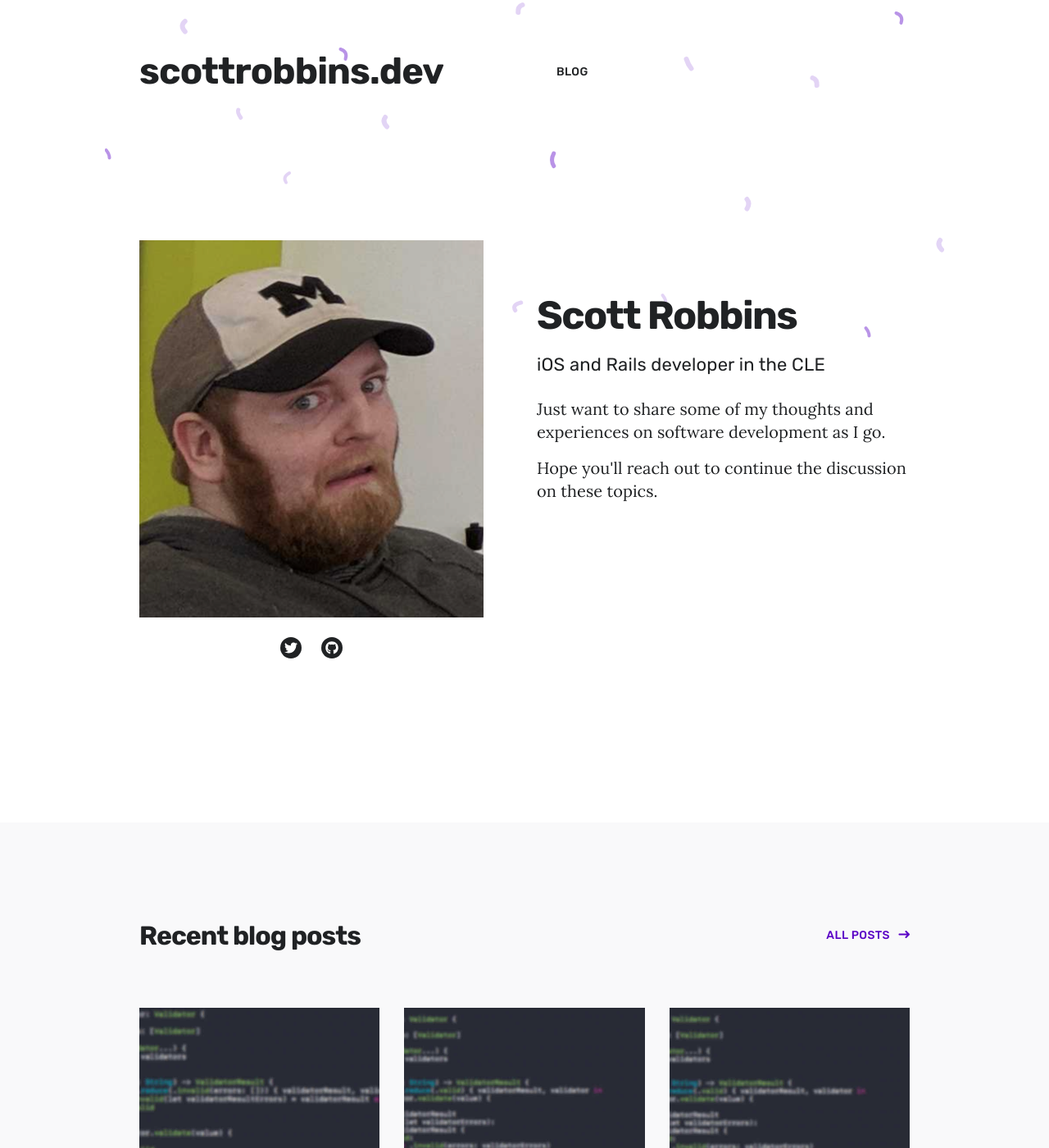
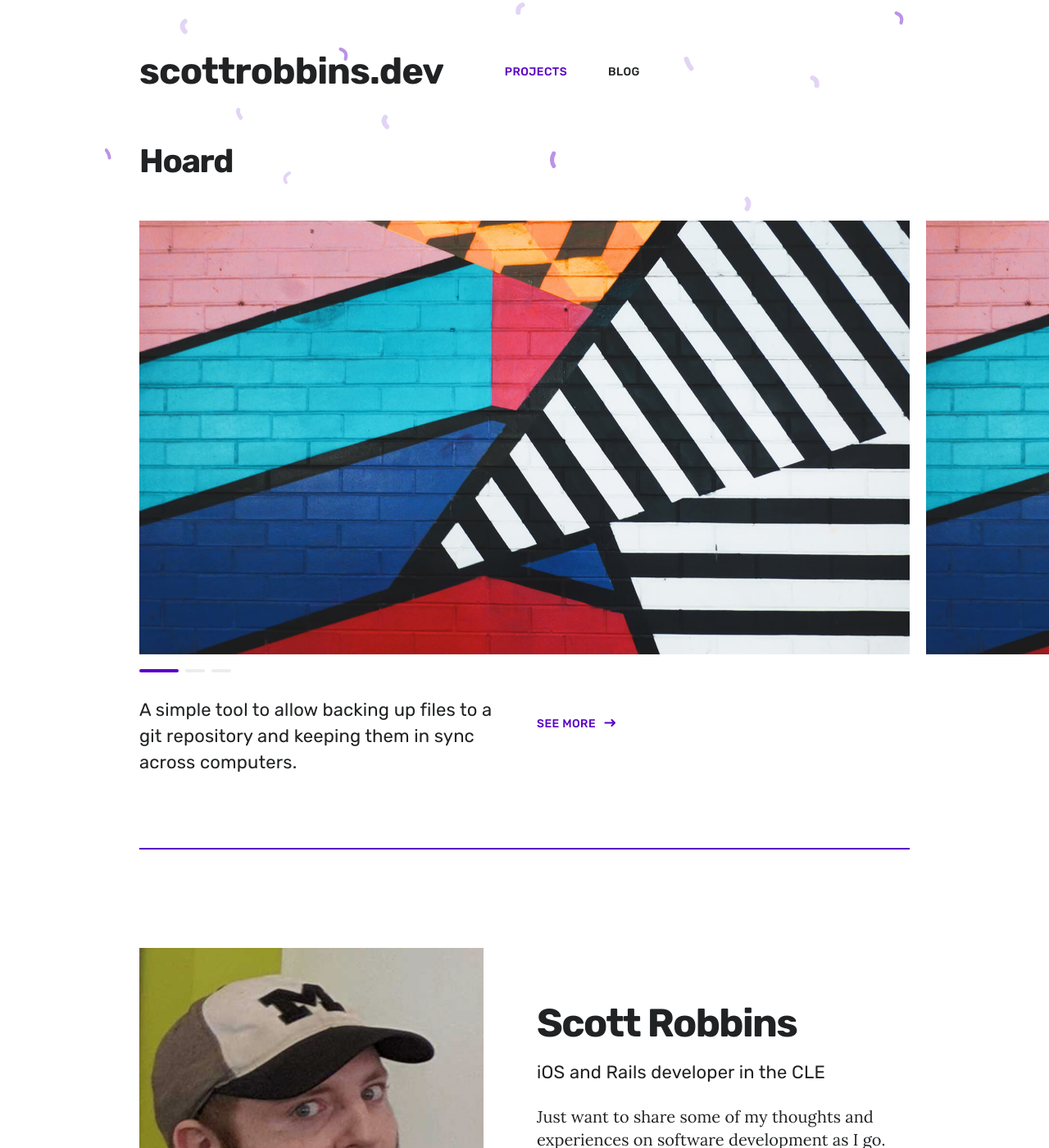
Before and after one commit to ScottRobbins/scottrobbins.github.io, a Jekyll site: the page built from index.html, in a window 1280 px wide and 1400 px high. Shown: the whole window at 82% size. Built offline with Jekyll 4.4.1, drawn with Linux system fonts in a browser that asks for light colours; nearby versions of some CDN libraries.

Commit message:
Create hoard page (w/o content)

```diff
--- a/_data/settings.yml
+++ b/_data/settings.yml
@@ -8,6 +8,8 @@
 
 menu_settings:
   menu_items:
+    - title: 'Projects'
+      url: '/'
     - title: 'Blog'
       url: '/blog'
 
--- /dev/null
+++ b/_projects/2019-09-22-hoard.md
@@ -0,0 +1,12 @@
+---
+title: Hoard
+subtitle: A simple tool to allow backing up files to a git repository and keeping them in sync across computers.
+date: 2019-09-22 00:00:00
+featured_image: demo.jpg
+accent_color: '#5A00C6'
+gallery_images:
+  - demo.jpg
+  - demo.jpg
+  - demo.jpg
+published: true
+---
--- a/index.html
+++ b/index.html
@@ -32,7 +32,7 @@
 					<p class="project__description --small">
 						{{ project.description }}
 						<a href="{{ project.url }}" class="project__link button--text --right"
-							style="color: {{ accent_color }}; --color-var: {{ accent_color }}">View Case Study</a>
+							style="color: {{ accent_color }}; --color-var: {{ accent_color }}">See More</a>
 					</p>
 				</div>
 			</article>
```
